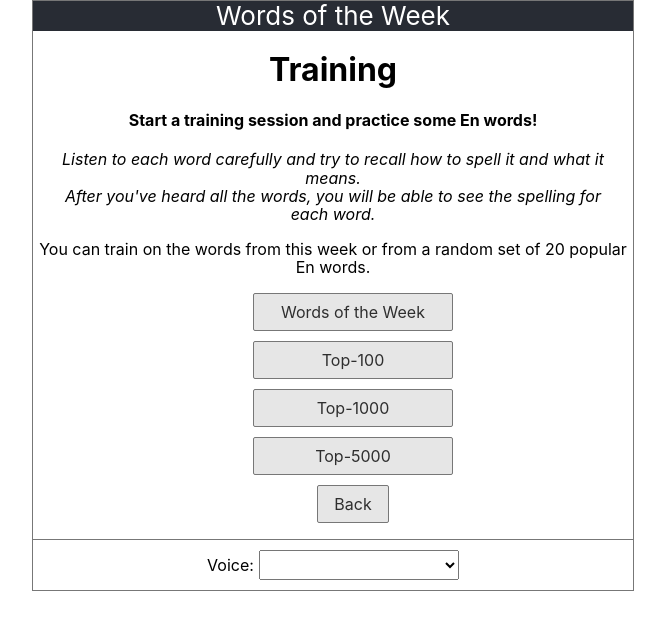
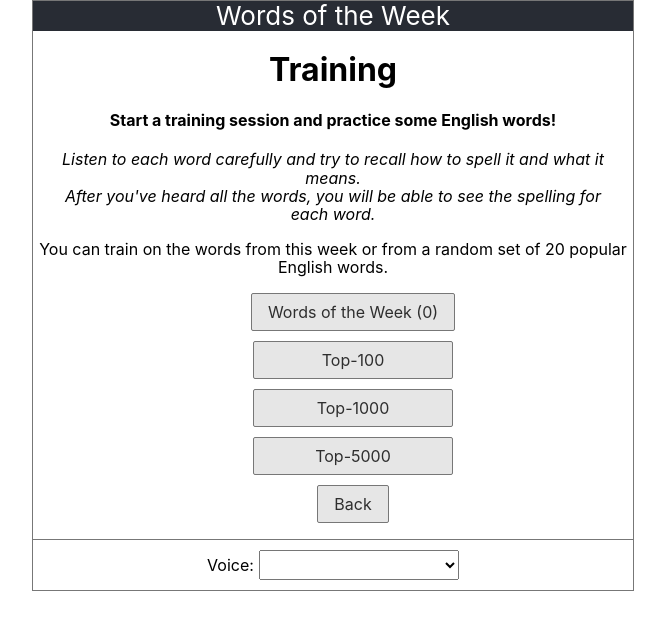
Before and after one commit to kovyrin/words-of-the-week, a React (Create React App) app: page /words-of-the-week/english/training in a window 1280 px wide. Shown: the top 630 px of the page, without its empty margins (307-972 px from the left). Built offline with nearby package versions, Linux system fonts and the light colour scheme.

Commit message:
Allow training of more words

```diff
--- a/src/App.css
+++ b/src/App.css
@@ -36,7 +36,7 @@
 
 .tool .pure-button {
   margin: 0 5px;
-  width: 80px;
+  min-width: 80px;
   height: 80px;
   display:flex;
   align-items:center;
--- a/src/pages/Training.css
+++ b/src/pages/Training.css
@@ -41,7 +41,7 @@
 }
 
 .trainingOptions li button {
-  width: 200px;
+  min-width: 200px;
 }
 
 
--- a/src/pages/Training.jsx
+++ b/src/pages/Training.jsx
@@ -100,9 +100,9 @@ function FrenchTraining({lang, words, voice, setVoice, dictionary}) {
     setPreviousTrainingWords([]);
   }
 
-  function startTraining(words) {
-    if (words.length > 50) {
-      words = words.sort(() => Math.random() - 0.5).slice(0, 20);
+  function startTraining(words, maxWords) {
+    if (maxWords > 0 && words.length > maxWords) {
+      words = words.sort(() => Math.random() - 0.5).slice(0, maxWords);
     }
     words = words.sort(() => Math.random() - 0.5); // Shuffle the words
     setAllTrainingWords(words);
@@ -113,7 +113,7 @@ function FrenchTraining({lang, words, voice, setVoice, dictionary}) {
 
   function startTrainingTop(n) {
     const topWords = dictionary.top(n);
-    startTraining(topWords);
+    startTraining(topWords, 20);
   }
 
   function sayWordClick(event) {
@@ -153,9 +153,16 @@ function FrenchTraining({lang, words, voice, setVoice, dictionary}) {
     return (remainingTrainingWords.length === 0 ? renderComplete() : renderTrainingWord());
   }
 
+  function getLanguageName(code) {
+    const languageNames = {
+      'fr': 'French',
+      'en': 'English'
+    };
+    return languageNames[code] || code;
+  }
+
   function renderOptions(lang) {
-    // Capitalize the language name
-    const langName = lang.charAt(0).toUpperCase() + lang.slice(1);
+    const langName = getLanguageName(lang);
 
     return (
       <div>
@@ -169,7 +176,16 @@ function FrenchTraining({lang, words, voice, setVoice, dictionary}) {
         </div>
 
         <ul className="trainingOptions">
-          <li><button className="pure-button" onClick={() => startTraining(words)}>Words of the Week</button></li>
+          <li>
+            <button className="pure-button" onClick={() => startTraining(words, 20)}>
+              Words of the Week ({words.length > 20 ? 'up to 20' : words.length})
+            </button>
+          </li>
+          {words.length > 20 && (
+            <li>
+              <button className="pure-button" onClick={() => startTraining(words, 0)}>Words of the Week (all)</button>
+            </li>
+          )}
           <li>
             <button className="pure-button" onClick={() => startTrainingTop(100)}>Top-100</button>
           </li>
```
